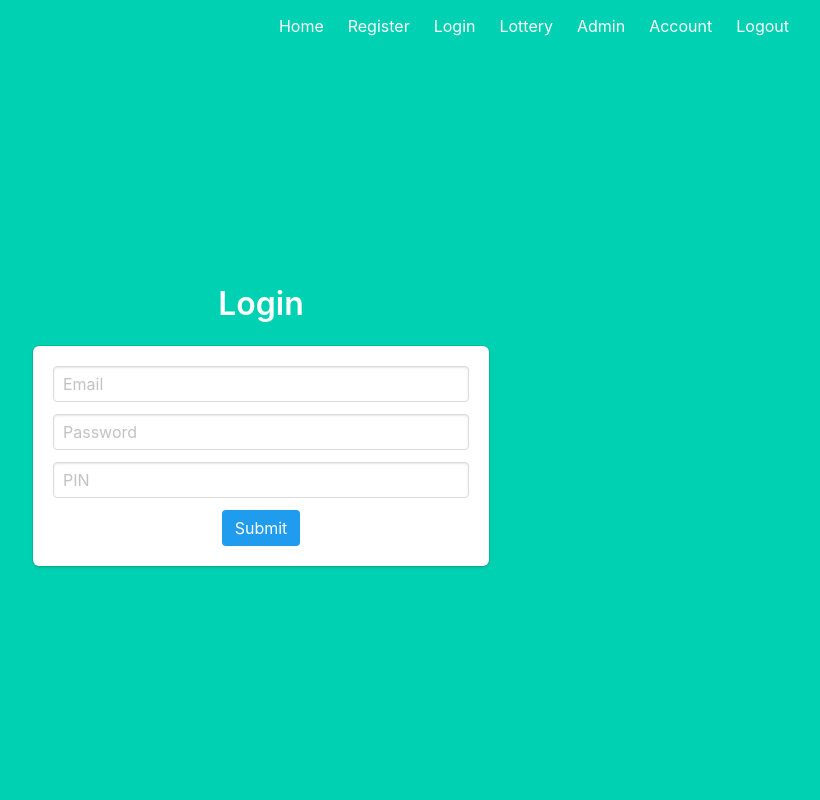
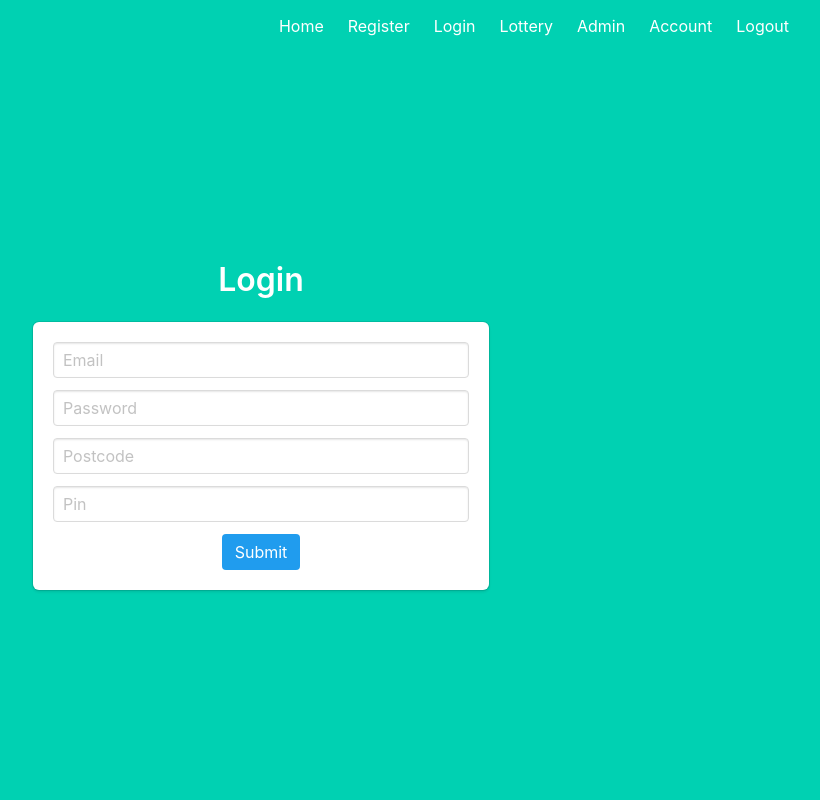
Before and after one commit to 5ak1r/LotteryWebApp, a Flask app: page /login in a window 1280 px wide. Shown: the whole page, without its empty margins (427-1247 px from the left). Run offline with Flask 3, Linux system fonts and the light colour scheme; some libraries are stand-ins or nearby versions.

Commit message:
nearly done postcode

```diff
--- a/models.py
+++ b/models.py
@@ -40,6 +40,12 @@ class User(db.Model, UserMixin):
 
     def verify_password(self, password):
         return self.password == password
+
+    def verify_postcode(self, postcode):
+        return self.postcode == postcode
+
+    def verify_pin(self, pin):
+        return pyotp.TOTP(self.pin_key).verify(pin)
 
 
 class Draw(db.Model):
--- a/templates/users/login.html
+++ b/templates/users/login.html
@@ -30,7 +30,12 @@
                     </div>
                     <div class="field">
                         <div class="control">
-                        {{ form.pin(class="input", placeholder="PIN") }}
+                        {{ form.postcode(class="input", placeholder="Postcode") }}
+                        </div>
+                    </div>
+                    <div class="field">
+                        <div class="control">
+                        {{ form.pin(class="input", placeholder="Pin") }}
                         </div>
                     </div>
                     <div>
--- a/users/forms.py
+++ b/users/forms.py
@@ -76,6 +76,7 @@ class RegisterForm(FlaskForm):
 class LoginForm(FlaskForm):
     email = StringField(validators=[InputRequired(), Email()])
     password = PasswordField(validators=[InputRequired()])
+    postcode = StringField(validators=[InputRequired()])
     pin = StringField(validators=[InputRequired()])
     recaptcha = RecaptchaField()
     submit = SubmitField()
--- a/users/views.py
+++ b/users/views.py
@@ -58,11 +58,10 @@ def login():
 
     if form.validate_on_submit():
         user = User.query.filter_by(email=form.email.data).first()
-        if not user == False and user.verify_password(user.password) and pyotp.TOTP(user.pin_key).verify(form.pin.data):
+        if not user and user.verify_password(user.password) and user.verify_pin(form.pin.data) and user.verify_postcode(form.postcode.data):
             return redirect(url_for('lottery.lottery'))
         else:
             session['authentication_attempts'] += 1
-
             if session.get('authentication_attempts') >= 3:
                 flash(Markup('Number of incorrect login attempts exceeded. Please click <a href="/reset">here</a> to reset.'))
                 return render_template('users/login.html')
```
